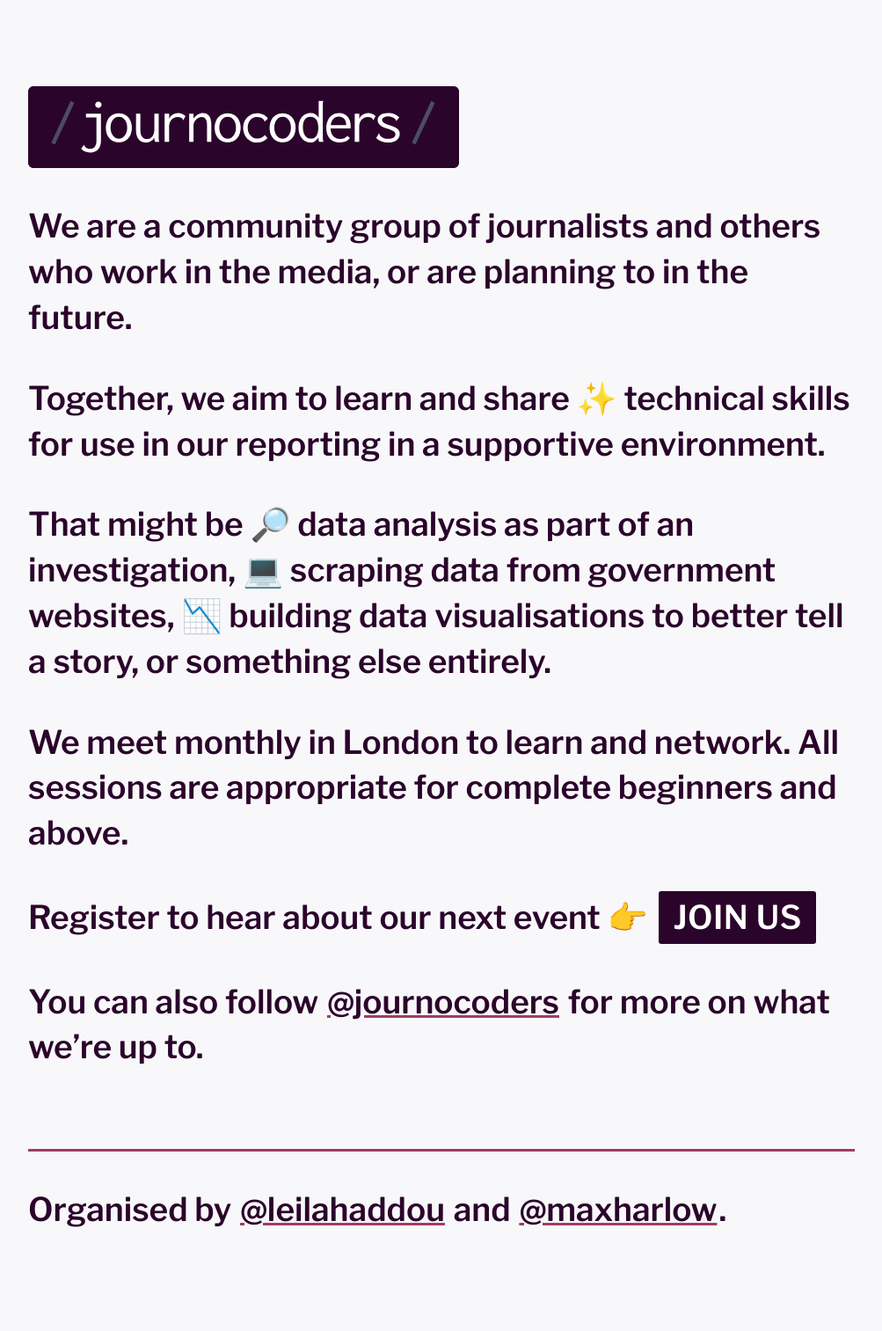
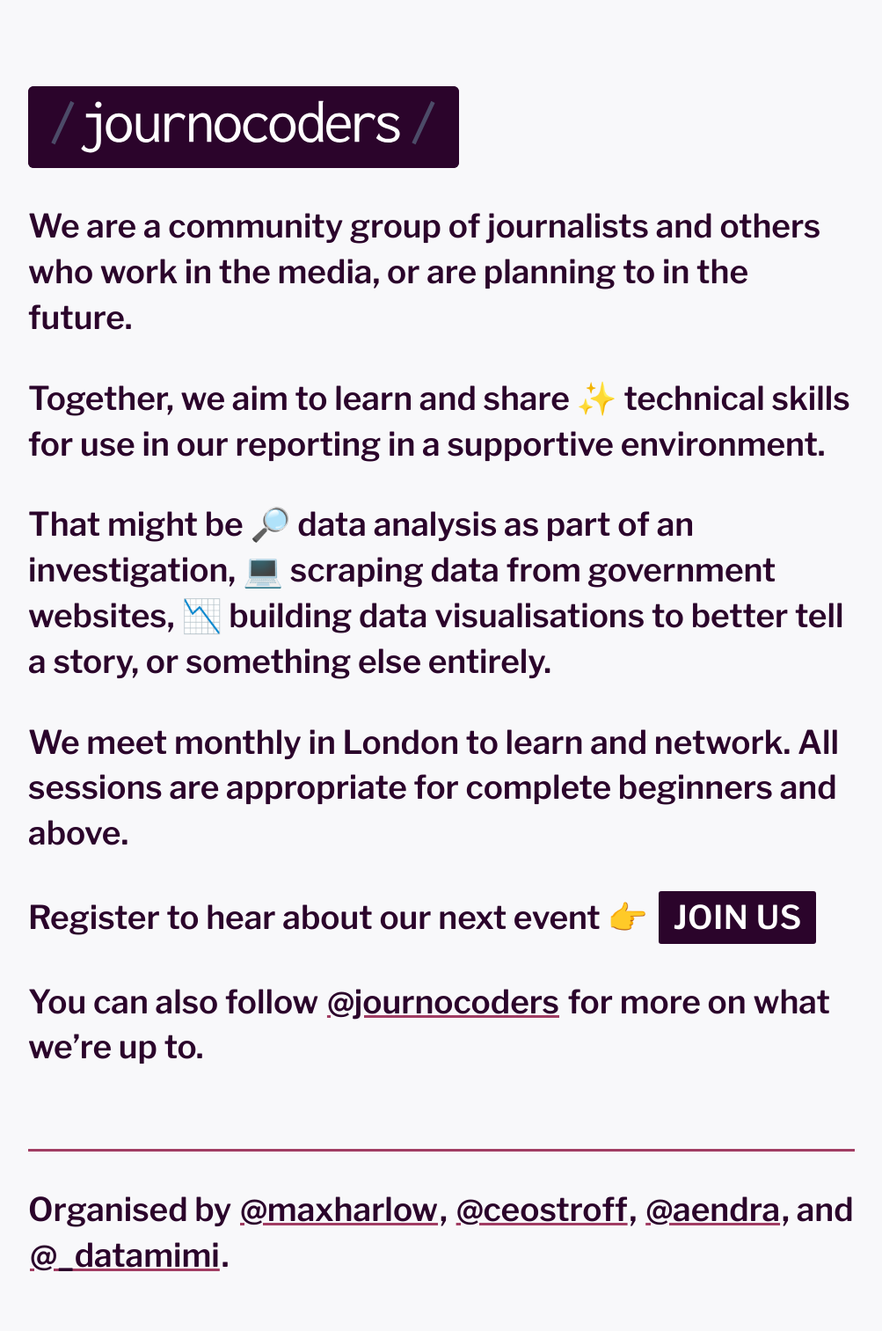
Before and after one commit to journocoders/journocoders.github.io, a Jekyll site: the page built from index.md, in a window 1280 px wide. Shown: the whole page at 88% size, without its empty margins (138-1141 px from the left). Built offline with Jekyll 4.4.1, drawn with Linux system fonts in a browser that asks for light colours; before the commit the page ends 1461 px from its top, so only the background shows below that.

Commit message:
Update organisers

```diff
--- a/index.md
+++ b/index.md
@@ -27,4 +27,4 @@ You can also follow [@journocoders](https://twitter.com/journocoders) for more o
 
 ---
 
-Organised by [@leilahaddou](https://twitter.com/leilahaddou) and [@maxharlow](https://twitter.com/maxharlow).
+Organised by [@maxharlow](https://twitter.com/maxharlow), [@ceostroff](https://twitter.com/ceostroff), [@aendra](https://twitter.com/aendra), and [@_datamimi](https://twitter.com/_datamimi).
```
